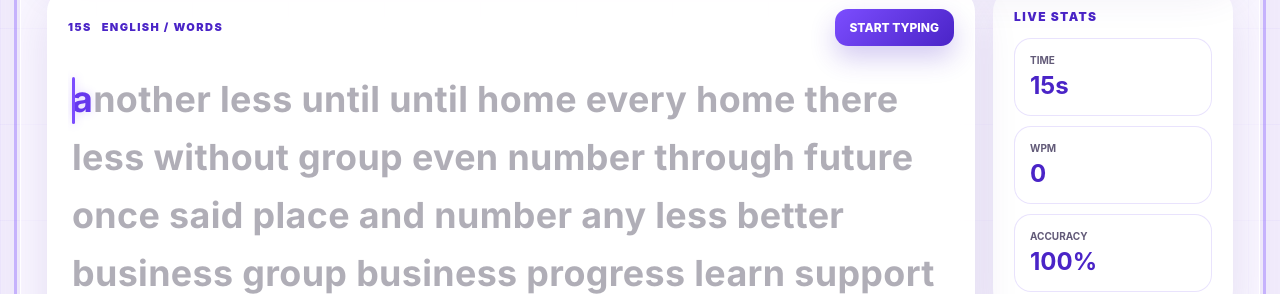
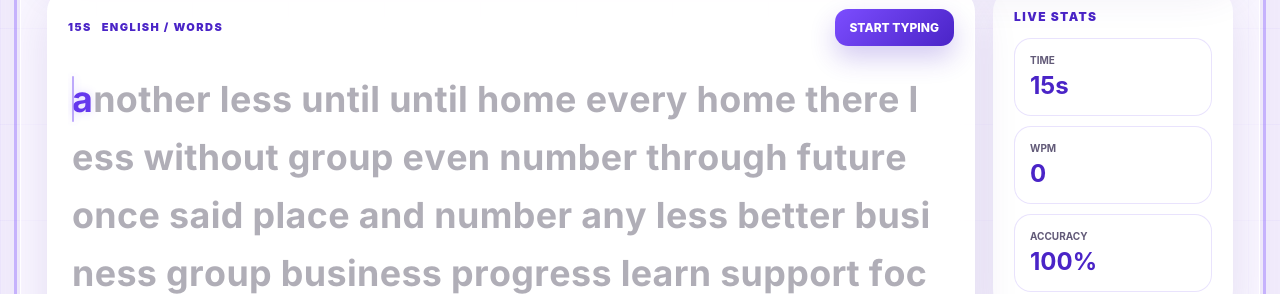
Before and after one commit to mohdaffan54511-cmyk/TeksType, a React (Vite) app: page / in a window 1280 px wide. Shown: the part 944-1238 px from the top of the page. Built offline with nearby package versions, Linux system fonts and the light colour scheme; no server answers.

Commit message:
Implement zero-lag CSS caret mechanism
Added styles for a zero-lag CSS caret mechanism including animations and positioning for current characters.

```diff
--- a/src/App.css
+++ b/src/App.css
@@ -1526,3 +1526,30 @@ input {
     transition: none !important;
   }
 }
+/* Zero-Lag CSS Caret Mechanism */
+.char {
+  position: relative;
+  display: inline-block;
+  white-space: pre;
+}
+
+.char.current .smooth-caret {
+  position: absolute;
+  left: 0;
+  top: 10%;
+  width: 2px;
+  height: 80%;
+  background-color: var(--caret-color, #a78bfa);
+  animation: caretBlink 1s infinite;
+  pointer-events: none;
+}
+
+.rtl .char.current .smooth-caret {
+  left: auto;
+  right: 0;
+}
+
+@keyframes caretBlink {
+  0%, 100% { opacity: 1; }
+  50% { opacity: 0; }
+}
```
